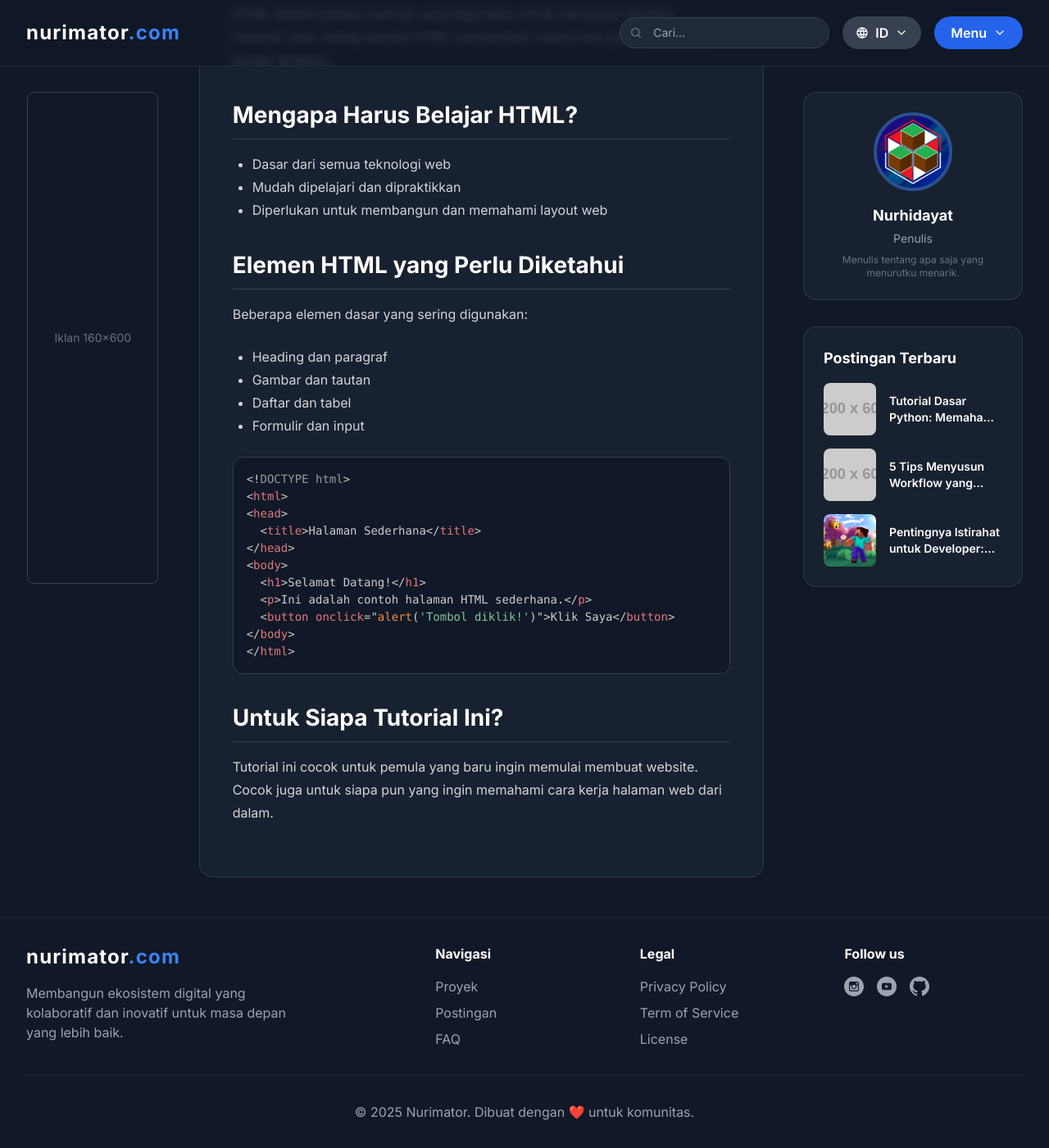
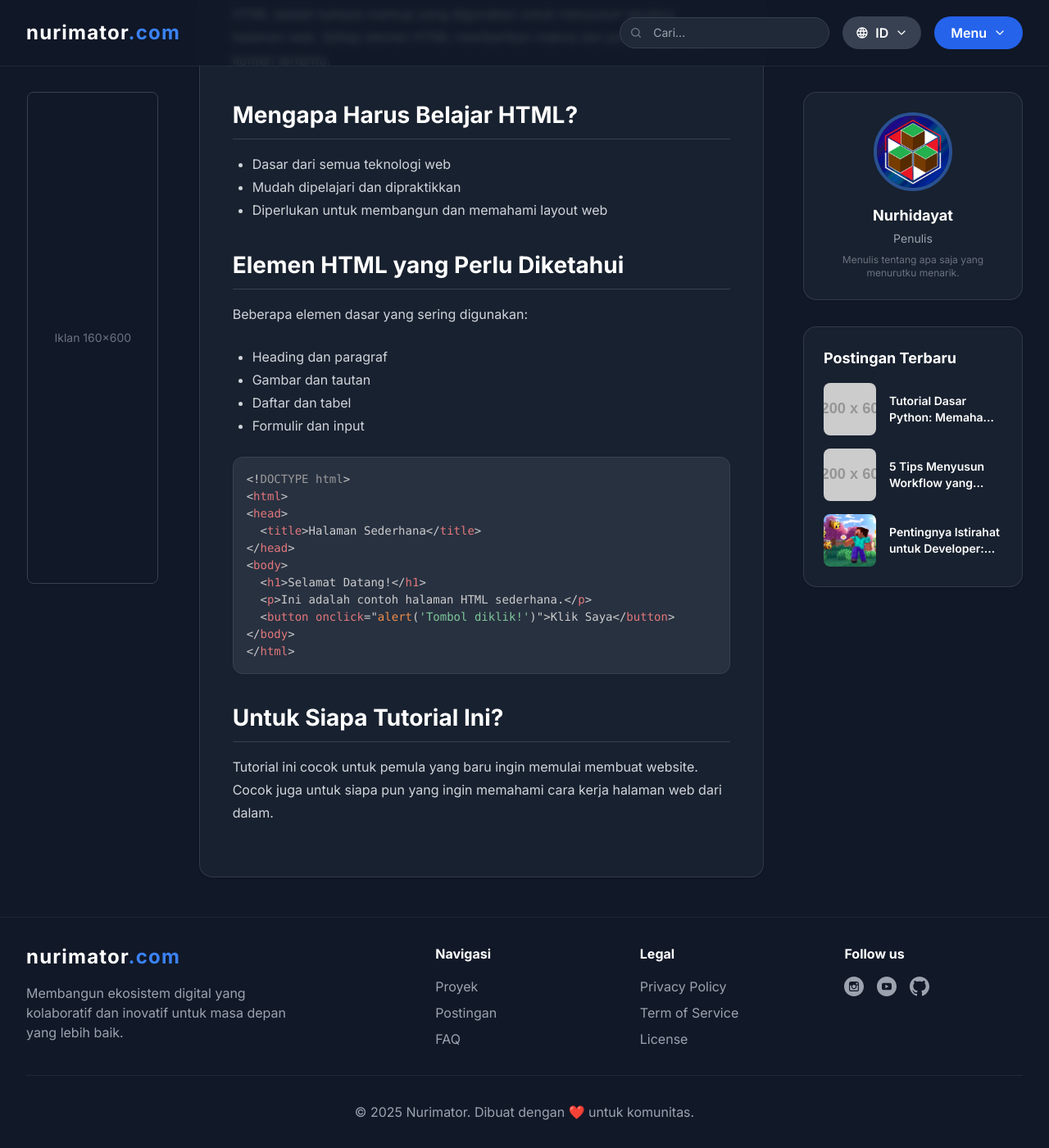
Before and after one commit to nurimator/n.dayverse.id, a Jekyll site: the page built from _posts_id/2025-06-29-tutorial-html-dasar.md, in a window 1280 px wide and 1400 px high, scrolled down 941 px. Shown: the whole window at 82% size. Built offline with Jekyll 4.4.1, drawn with Linux system fonts in a browser that asks for light colours; nearby versions of some CDN libraries.

Commit message:
warna code bg

```diff
--- a/_layouts/default.html
+++ b/_layouts/default.html
@@ -101,7 +101,7 @@
         /* Code Block */
         pre[class*="language-"] {
             font-size: 0.875rem; /* Sedikit lebih kecil dari teks isi */
-            background: #111827 !important;
+            background: #283140 !important;
             border-radius: 0.75rem;
             border: 1px solid #374151;
             padding: 1rem;
```
